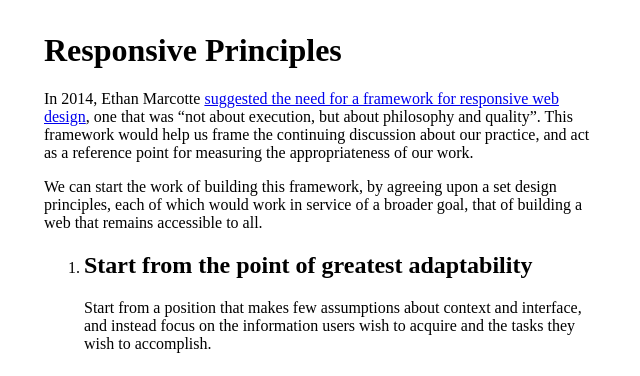
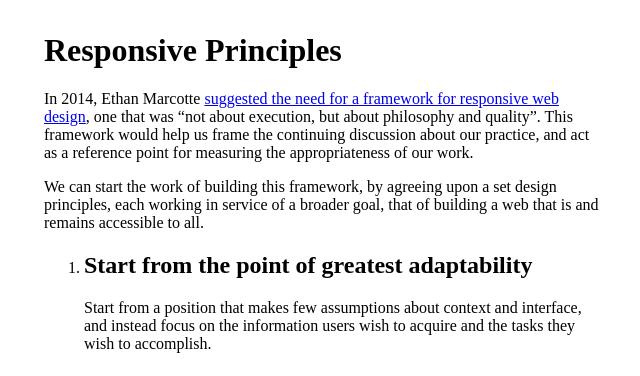
Before and after one commit to austinvernsonger/responsive-principles, a Jekyll site: the page built from index.html, in a window 1280 px wide. Shown: the top 376 px of the page, without its empty margins (316-956 px from the left). Built offline with Jekyll 4.4.1, drawn with Linux system fonts in a browser that asks for light colours.

Commit message:
Tighten second paragraph of intro text

```diff
--- a/index.html
+++ b/index.html
@@ -5,7 +5,7 @@ title: Responsive Principles
 <h1>{{ site.title }}</h1>
 <p>In 2014, Ethan Marcotte <a href="https://vimeo.com/channels/cssday/106869929">suggested the need for a framework for responsive web design</a>, one that was <q>not about execution, but about philosophy and quality</q>. This framework would help us frame the continuing discussion about our practice, and act as a reference point for measuring the appropriateness of our work.</p>
 
-<p>We can start the work of building this framework, by agreeing upon a set design principles, each of which would work in service of a broader goal, that of building a web that remains accessible to all.<p>
+<p>We can start the work of building this framework, by agreeing upon a set design principles, each working in service of a broader goal, that of building a web that is and remains accessible to all.<p>
 
 <ol>
 {% for principle in site.principles %}
```
